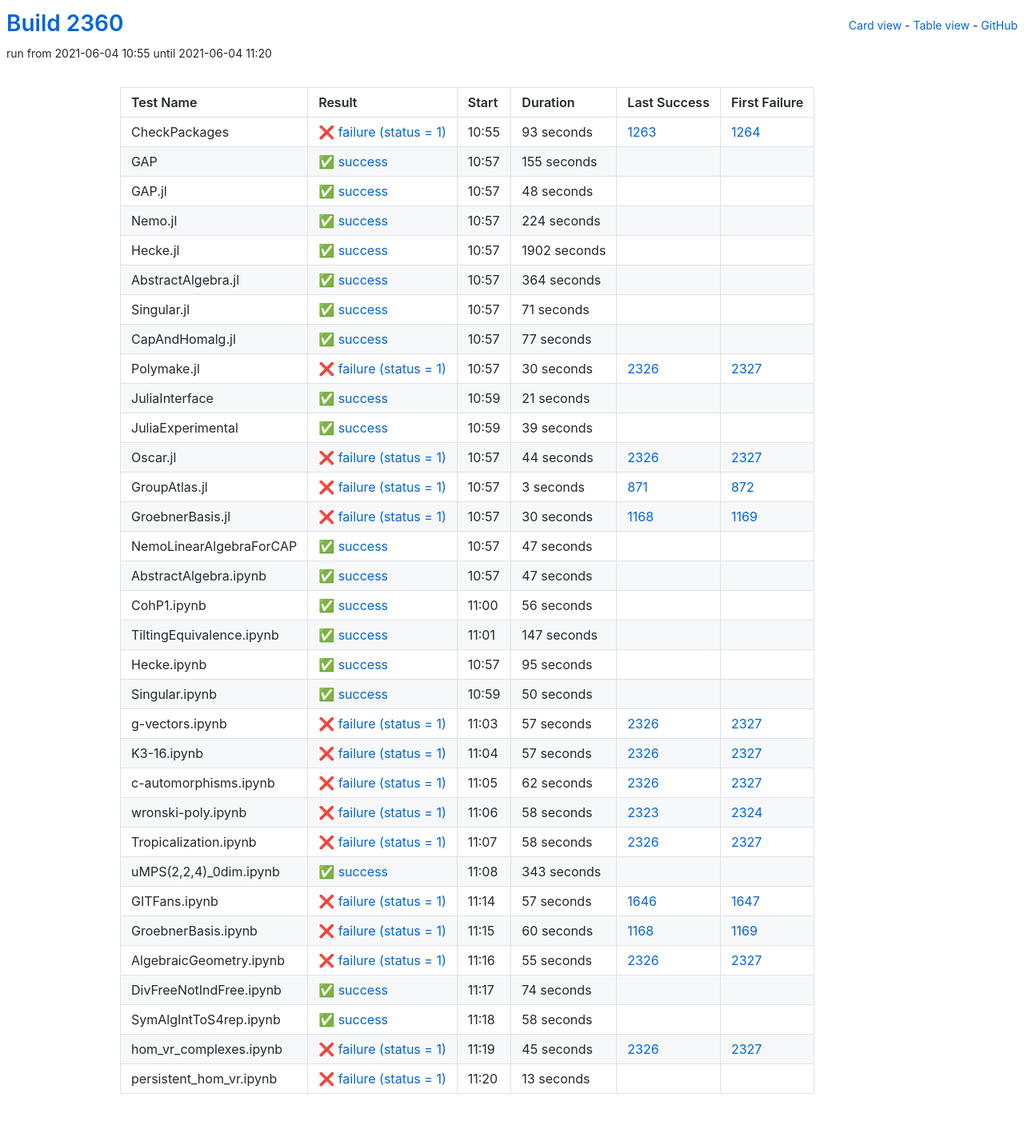
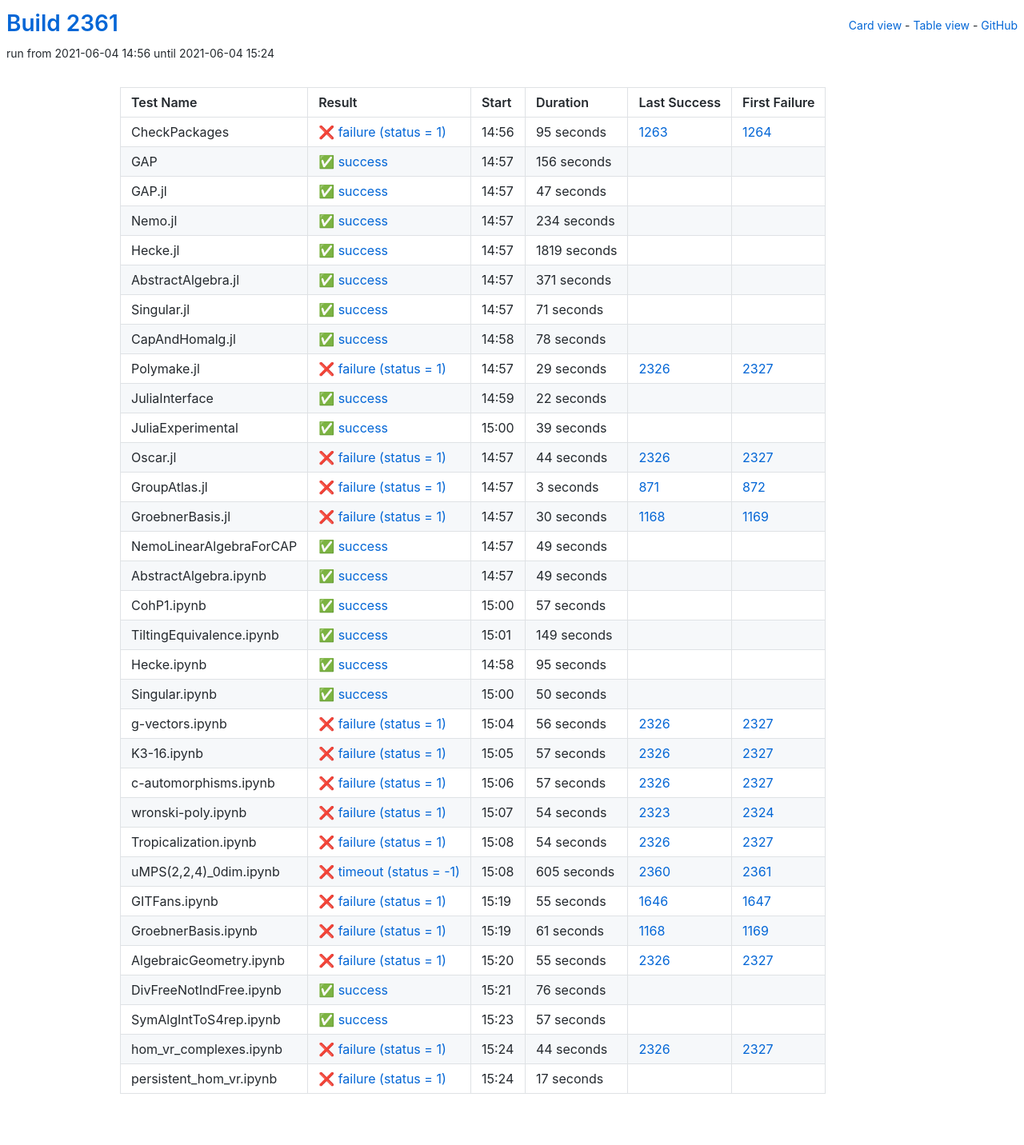
Before and after one commit to oscar-system/oscar-ci-status-stable, a Jekyll site: the page built from table.html, in a window 1280 px wide. Shown: the whole page at 80% size. Built offline with Jekyll 4.4.1, drawn with Linux system fonts in a browser that asks for light colours.

Commit message:
Build #2361

```diff
--- a/_data/ci.yml
+++ b/_data/ci.yml
@@ -1,6 +1,6 @@
 ---
-build: 2360
-build_url: https://oscarci.mathematik.uni-kl.de/job/oscar-stable/2360/
+build: 2361
+build_url: https://oscarci.mathematik.uni-kl.de/job/oscar-stable/2361/
 job: oscar-stable
 organization: oscar-system
 repo: oscar-ci-status-stable
@@ -8,80 +8,80 @@ repourl: https://github.com/oscar-system/oscar-ci-status-stable
 tests:
 - name: CheckPackages
   id: checkpackages
-  log: https://oscarci.mathematik.uni-kl.de/job/oscar-stable/2360/artifact/logs/build-2360/CheckPackages.log
-  start: 2021-06-04 10:55
+  log: https://oscarci.mathematik.uni-kl.de/job/oscar-stable/2361/artifact/logs/build-2361/CheckPackages.log
+  start: 2021-06-04 14:56
   success: false
   exitcode: 1
   status: failure
-  duration: 93
+  duration: 95
   last_success: 1263
   last_success_url: https://oscarci.mathematik.uni-kl.de/job/oscar-stable/1263/
   first_failure: 1264
   first_failure_url: https://oscarci.mathematik.uni-kl.de/job/oscar-stable/1264/
 - name: GAP
   id: gap
-  log: https://oscarci.mathematik.uni-kl.de/job/oscar-stable/2360/artifact/logs/build-2360/GAP.log
-  start: 2021-06-04 10:57
+  log: https://oscarci.mathematik.uni-kl.de/job/oscar-stable/2361/artifact/logs/build-2361/GAP.log
+  start: 2021-06-04 14:57
   success: true
   exitcode: 0
   status: success
-  duration: 155
+  duration: 156
   last_success: false
   last_success_url:
   first_failure: false
   first_failure_url:
 - name: GAP.jl
   id: gap-jl
-  log: https://oscarci.mathematik.uni-kl.de/job/oscar-stable/2360/artifact/logs/build-2360/GAP.jl.log
-  start: 2021-06-04 10:57
+  log: https://oscarci.mathematik.uni-kl.de/job/oscar-stable/2361/artifact/logs/build-2361/GAP.jl.log
+  start: 2021-06-04 14:57
   success: true
   exitcode: 0
   status: success
-  duration: 48
+  duration: 47
   last_success: false
   last_success_url:
   first_failure: false
   first_failure_url:
 - name: Nemo.jl
   id: nemo-jl
-  log: https://oscarci.mathematik.uni-kl.de/job/oscar-stable/2360/artifact/logs/build-2360/Nemo.jl.log
-  start: 2021-06-04 10:57
+  log: https://oscarci.mathematik.uni-kl.de/job/oscar-stable/2361/artifact/logs/build-2361/Nemo.jl.log
+  start: 2021-06-04 14:57
   success: true
   exitcode: 0
   status: success
-  duration: 224
+  duration: 234
   last_success: false
   last_success_url:
   first_failure: false
   first_failure_url:
 - name: Hecke.jl
   id: hecke-jl
-  log: https://oscarci.mathematik.uni-kl.de/job/oscar-stable/2360/artifact/logs/build-2360/Hecke.jl.log
-  start: 2021-06-04 10:57
+  log: https://oscarci.mathematik.uni-kl.de/job/oscar-stable/2361/artifact/logs/build-2361/Hecke.jl.log
+  start: 2021-06-04 14:57
   success: true
   exitcode: 0
   status: success
-  duration: 1902
+  duration: 1819
   last_success: false
   last_success_url:
   first_failure: false
   first_failure_url:
 - name: AbstractAlgebra.jl
   id: abstractalgebra-jl
-  log: https://oscarci.mathematik.uni-kl.de/job/oscar-stable/2360/artifact/logs/build-2360/AbstractAlgebra.jl.log
-  start: 2021-06-04 10:57
+  log: https://oscarci.mathematik.uni-kl.de/job/oscar-stable/2361/artifact/logs/build-2361/AbstractAlgebra.jl.log
+  start: 2021-06-04 14:57
   success: true
   exitcode: 0
   status: success
-  duration: 364
+  duration: 371
   last_success: false
   last_success_url:
   first_failure: false
   first_failure_url:
 - name: Singular.jl
   id: singular-jl
-  log: https://oscarci.mathematik.uni-kl.de/job/oscar-stable/2360/artifact/logs/build-2360/Singular.jl.log
-  start: 2021-06-04 10:57
+  log: https://oscarci.mathematik.uni-kl.de/job/oscar-stable/2361/artifact/logs/build-2361/Singular.jl.log
+  start: 2021-06-04 14:57
   success: true
   exitcode: 0
   status: success
@@ -92,44 +92,44 @@ tests:
   first_failure_url:
 - name: CapAndHomalg.jl
   id: capandhomalg-jl
-  log: https://oscarci.mathematik.uni-kl.de/job/oscar-stable/2360/artifact/logs/build-2360/CapAndHomalg.jl.log
-  start: 2021-06-04 10:57
+  log: https://oscarci.mathematik.uni-kl.de/job/oscar-stable/2361/artifact/logs/build-2361/CapAndHomalg.jl.log
+  start: 2021-06-04 14:58
   success: true
   exitcode: 0
   status: success
-  duration: 77
+  duration: 78
   last_success: false
   last_success_url:
   first_failure: false
   first_failure_url:
 - name: Polymake.jl
   id: polymake-jl
-  log: https://oscarci.mathematik.uni-kl.de/job/oscar-stable/2360/artifact/logs/build-2360/Polymake.jl.log
-  start: 2021-06-04 10:57
+  log: https://oscarci.mathematik.uni-kl.de/job/oscar-stable/2361/artifact/logs/build-2361/Polymake.jl.log
+  start: 2021-06-04 14:57
   success: false
   exitcode: 1
   status: failure
-  duration: 30
+  duration: 29
   last_success: 2326
   last_success_url: https://oscarci.mathematik.uni-kl.de/job/oscar-stable/2326/
   first_failure: 2327
   first_failure_url: https://oscarci.mathematik.uni-kl.de/job/oscar-stable/2327/
 - name: JuliaInterface
   id: juliainterface
-  log: https://oscarci.mathematik.uni-kl.de/job/oscar-stable/2360/artifact/logs/build-2360/JuliaInterface.log
-  start: 2021-06-04 10:59
+  log: https://oscarci.mathematik.uni-kl.de/job/oscar-stable/2361/artifact/logs/build-2361/JuliaInterface.log
+  start: 2021-06-04 14:59
   success: true
   exitcode: 0
   status: success
-  duration: 21
+  duration: 22
   last_success: false
   last_success_url:
   first_failure: false
   first_failure_url:
 - name: JuliaExperimental
   id: juliaexperimental
-  log: https://oscarci.mathematik.uni-kl.de/job/oscar-stable/2360/artifact/logs/build-2360/JuliaExperimental.log
-  start: 2021-06-04 10:59
+  log: https://oscarci.mathematik.uni-kl.de/job/oscar-stable/2361/artifact/logs/build-2361/JuliaExperimental.log
+  start: 2021-06-04 15:00
   success: true
   exitcode: 0
   status: success
@@ -140,8 +140,8 @@ tests:
   first_failure_url:
 - name: Oscar.jl
   id: oscar-jl
-  log: https://oscarci.mathematik.uni-kl.de/job/oscar-stable/2360/artifact/logs/build-2360/Oscar.jl.log
-  start: 2021-06-04 10:57
+  log: https://oscarci.mathematik.uni-kl.de/job/oscar-stable/2361/artifact/logs/build-2361/Oscar.jl.log
+  start: 2021-06-04 14:57
   success: false
   exitcode: 1
   status: failure
@@ -152,8 +152,8 @@ tests:
   first_failure_url: https://oscarci.mathematik.uni-kl.de/job/oscar-stable/2327/
 - name: GroupAtlas.jl
   id: groupatlas-jl
-  log: https://oscarci.mathematik.uni-kl.de/job/oscar-stable/2360/artifact/logs/build-2360/GroupAtlas.jl.log
-  start: 2021-06-04 10:57
+  log: https://oscarci.mathematik.uni-kl.de/job/oscar-stable/2361/artifact/logs/build-2361/GroupAtlas.jl.log
+  start: 2021-06-04 14:57
   success: false
   exitcode: 1
   status: failure
@@ -164,8 +164,8 @@ tests:
   first_failure_url: https://oscarci.mathematik.uni-kl.de/job/oscar-stable/872/
 - name: GroebnerBasis.jl
   id: groebnerbasis-jl
-  log: https://oscarci.mathematik.uni-kl.de/job/oscar-stable/2360/artifact/logs/build-2360/GroebnerBasis.jl.log
-  start: 2021-06-04 10:57
+  log: https://oscarci.mathematik.uni-kl.de/job/oscar-stable/2361/artifact/logs/build-2361/GroebnerBasis.jl.log
+  start: 2021-06-04 14:57
   success: false
   exitcode: 1
   status: failure
@@ -176,56 +176,56 @@ tests:
   first_failure_url: https://oscarci.mathematik.uni-kl.de/job/oscar-stable/1169/
 - name: NemoLinearAlgebraForCAP
   id: nemolinearalgebraforcap
-  log: https://oscarci.mathematik.uni-kl.de/job/oscar-stable/2360/artifact/logs/build-2360/NemoLinearAlgebraForCAP.log
-  start: 2021-06-04 10:57
+  log: https://oscarci.mathematik.uni-kl.de/job/oscar-stable/2361/artifact/logs/build-2361/NemoLinearAlgebraForCAP.log
+  start: 2021-06-04 14:57
   success: true
   exitcode: 0
   status: success
-  duration: 47
+  duration: 49
   last_success: false
   last_success_url:
   first_failure: false
   first_failure_url:
 - name: AbstractAlgebra.ipynb
   id: abstractalgebra-ipynb
-  log: https://oscarci.mathematik.uni-kl.de/job/oscar-stable/2360/artifact/logs/build-2360/AbstractAlgebra.ipynb.log
-  start: 2021-06-04 10:57
+  log: https://oscarci.mathematik.uni-kl.de/job/oscar-stable/2361/artifact/logs/build-2361/AbstractAlgebra.ipynb.log
+  start: 2021-06-04 14:57
   success: true
   exitcode: 0
   status: success
-  duration: 47
+  duration: 49
   last_success: false
   last_success_url:
   first_failure: false
   first_failure_url:
 - name: CohP1.ipynb
   id: cohp1-ipynb
-  log: https://oscarci.mathematik.uni-kl.de/job/oscar-stable/2360/artifact/logs/build-2360/CohP1.ipynb.log
-  start: 2021-06-04 11:00
+  log: https://oscarci.mathematik.uni-kl.de/job/oscar-stable/2361/artifact/logs/build-2361/CohP1.ipynb.log
+  start: 2021-06-04 15:00
   success: true
   exitcode: 0
   status: success
-  duration: 56
+  duration: 57
   last_success: false
   last_success_url:
   first_failure: false
   first_failure_url:
 - name: TiltingEquivalence.ipynb
   id: tiltingequivalence-ipynb
-  log: https://oscarci.mathematik.uni-kl.de/job/oscar-stable/2360/artifact/logs/build-2360/TiltingEquivalence.ipynb.log
-  start: 2021-06-04 11:01
+  log: https://oscarci.mathematik.uni-kl.de/job/oscar-stable/2361/artifact/logs/build-2361/TiltingEquivalence.ipynb.log
+  start: 2021-06-04 15:01
   success: true
   exitcode: 0
   status: success
-  duration: 147
+  duration: 149
   last_success: false
   last_success_url:
   first_failure: false
   first_failure_url:
 - name: Hecke.ipynb
   id: hecke-ipynb
-  log: https://oscarci.mathematik.uni-kl.de/job/oscar-stable/2360/artifact/logs/build-2360/Hecke.ipynb.log
-  start: 2021-06-04 10:57
+  log: https://oscarci.mathematik.uni-kl.de/job/oscar-stable/2361/artifact/logs/build-2361/Hecke.ipynb.log
+  start: 2021-06-04 14:58
   success: true
   exitcode: 0
   status: success
@@ -236,8 +236,8 @@ tests:
   first_failure_url:
 - name: Singular.ipynb
   id: singular-ipynb
-  log: https://oscarci.mathematik.uni-kl.de/job/oscar-stable/2360/artifact/logs/build-2360/Singular.ipynb.log
-  start: 2021-06-04 10:59
+  log: https://oscarci.mathematik.uni-kl.de/job/oscar-stable/2361/artifact/logs/build-2361/Singular.ipynb.log
+  start: 2021-06-04 15:00
   success: true
   exitcode: 0
   status: success
@@ -248,20 +248,20 @@ tests:
   first_failure_url:
 - name: g-vectors.ipynb
   id: g-vectors-ipynb
-  log: https://oscarci.mathematik.uni-kl.de/job/oscar-stable/2360/artifact/logs/build-2360/g-vectors.ipynb.log
-  start: 2021-06-04 11:03
+  log: https://oscarci.mathematik.uni-kl.de/job/oscar-stable/2361/artifact/logs/build-2361/g-vectors.ipynb.log
+  start: 2021-06-04 15:04
   success: false
   exitcode: 1
   status: failure
-  duration: 57
+  duration: 56
   last_success: 2326
   last_success_url: https://oscarci.mathematik.uni-kl.de/job/oscar-stable/2326/
   first_failure: 2327
   first_failure_url: https://oscarci.mathematik.uni-kl.de/job/oscar-stable/2327/
 - name: K3-16.ipynb
   id: k3-16-ipynb
-  log: https://oscarci.mathematik.uni-kl.de/job/oscar-stable/2360/artifact/logs/build-2360/K3-16.ipynb.log
-  start: 2021-06-04 11:04
+  log: https://oscarci.mathematik.uni-kl.de/job/oscar-stable/2361/artifact/logs/build-2361/K3-16.ipynb.log
+  start: 2021-06-04 15:05
   success: false
   exitcode: 1
   status: failure
@@ -272,80 +272,80 @@ tests:
   first_failure_url: https://oscarci.mathematik.uni-kl.de/job/oscar-stable/2327/
 - name: c-automorphisms.ipynb
   id: c-automorphisms-ipynb
-  log: https://oscarci.mathematik.uni-kl.de/job/oscar-stable/2360/artifact/logs/build-2360/c-automorphisms.ipynb.log
-  start: 2021-06-04 11:05
+  log: https://oscarci.mathematik.uni-kl.de/job/oscar-stable/2361/artifact/logs/build-2361/c-automorphisms.ipynb.log
+  start: 2021-06-04 15:06
   success: false
   exitcode: 1
   status: failure
-  duration: 62
+  duration: 57
   last_success: 2326
   last_success_url: https://oscarci.mathematik.uni-kl.de/job/oscar-stable/2326/
   first_failure: 2327
   first_failure_url: https://oscarci.mathematik.uni-kl.de/job/oscar-stable/2327/
 - name: wronski-poly.ipynb
   id: wronski-poly-ipynb
-  log: https://oscarci.mathematik.uni-kl.de/job/oscar-stable/2360/artifact/logs/build-2360/wronski-poly.ipynb.log
-  start: 2021-06-04 11:06
+  log: https://oscarci.mathematik.uni-kl.de/job/oscar-stable/2361/artifact/logs/build-2361/wronski-poly.ipynb.log
+  start: 2021-06-04 15:07
   success: false
   exitcode: 1
   status: failure
-  duration: 58
+  duration: 54
   last_success: 2323
   last_success_url: https://oscarci.mathematik.uni-kl.de/job/oscar-stable/2323/
   first_failure: 2324
   first_failure_url: https://oscarci.mathematik.uni-kl.de/job/oscar-stable/2324/
 - name: Tropicalization.ipynb
   id: tropicalization-ipynb
-  log: https://oscarci.mathematik.uni-kl.de/job/oscar-stable/2360/artifact/logs/build-2360/Tropicalization.ipynb.log
-  start: 2021-06-04 11:07
+  log: https://oscarci.mathematik.uni-kl.de/job/oscar-stable/2361/artifact/logs/build-2361/Tropicalization.ipynb.log
+  start: 2021-06-04 15:08
   success: false
   exitcode: 1
   status: failure
-  duration: 58
+  duration: 54
   last_success: 2326
   last_success_url: https://oscarci.mathematik.uni-kl.de/job/oscar-stable/2326/
   first_failure: 2327
   first_failure_url: https://oscarci.mathematik.uni-kl.de/job/oscar-stable/2327/
 - name: uMPS(2,2,4)_0dim.ipynb
   id: umps-2-2-4-0dim-ipynb
-  log: https://oscarci.mathematik.uni-kl.de/job/oscar-stable/2360/artifact/logs/build-2360/uMPS-2-2-4-_0dim.ipynb.log
-  start: 2021-06-04 11:08
-  success: true
-  exitcode: 0
-  status: success
-  duration: 343
-  last_success: false
-  last_success_url:
-  first_failure: false
-  first_failure_url:
+  log: https://oscarci.mathematik.uni-kl.de/job/oscar-stable/2361/artifact/logs/build-2361/uMPS-2-2-4-_0dim.ipynb.log
+  start: 2021-06-04 15:08
+  success: false
+  exitcode: -1
+  status: timeout
+  duration: 605
+  last_success: 2360
+  last_success_url: https://oscarci.mathematik.uni-kl.de/job/oscar-stable/2360/
+  first_failure: 2361
+  first_failure_url: https://oscarci.mathematik.uni-kl.de/job/oscar-stable/2361/
 - name: GITFans.ipynb
   id: gitfans-ipynb
-  log: https://oscarci.mathematik.uni-kl.de/job/oscar-stable/2360/artifact/logs/build-2360/GITFans.ipynb.log
-  start: 2021-06-04 11:14
+  log: https://oscarci.mathematik.uni-kl.de/job/oscar-stable/2361/artifact/logs/build-2361/GITFans.ipynb.log
+  start: 2021-06-04 15:19
   success: false
   exitcode: 1
   status: failure
-  duration: 57
+  duration: 55
   last_success: 1646
   last_success_url: https://oscarci.mathematik.uni-kl.de/job/oscar-stable/1646/
   first_failure: 1647
   first_failure_url: https://oscarci.mathematik.uni-kl.de/job/oscar-stable/1647/
 - name: GroebnerBasis.ipynb
   id: groebnerbasis-ipynb
-  log: https://oscarci.mathematik.uni-kl.de/job/oscar-stable/2360/artifact/logs/build-2360/GroebnerBasis.ipynb.log
-  start: 2021-06-04 11:15
+  log: https://oscarci.mathematik.uni-kl.de/job/oscar-stable/2361/artifact/logs/build-2361/GroebnerBasis.ipynb.log
+  start: 2021-06-04 15:19
   success: false
   exitcode: 1
   status: failure
-  duration: 60
+  duration: 61
   last_success: 1168
   last_success_url: https://oscarci.mathematik.uni-kl.de/job/oscar-stable/1168/
   first_failure: 1169
   first_failure_url: https://oscarci.mathematik.uni-kl.de/job/oscar-stable/1169/
 - name: AlgebraicGeometry.ipynb
   id: algebraicgeometry-ipynb
-  log: https://oscarci.mathematik.uni-kl.de/job/oscar-stable/2360/artifact/logs/build-2360/AlgebraicGeometry.ipynb.log
-  start: 2021-06-04 11:16
+  log: https://oscarci.mathematik.uni-kl.de/job/oscar-stable/2361/artifact/logs/build-2361/AlgebraicGeometry.ipynb.log
+  start: 2021-06-04 15:20
   success: false
   exitcode: 1
   status: failure
@@ -356,48 +356,48 @@ tests:
   first_failure_url: https://oscarci.mathematik.uni-kl.de/job/oscar-stable/2327/
 - name: DivFreeNotIndFree.ipynb
   id: divfreenotindfree-ipynb
-  log: https://oscarci.mathematik.uni-kl.de/job/oscar-stable/2360/artifact/logs/build-2360/DivFreeNotIndFree.ipynb.log
-  start: 2021-06-04 11:17
+  log: https://oscarci.mathematik.uni-kl.de/job/oscar-stable/2361/artifact/logs/build-2361/DivFreeNotIndFree.ipynb.log
+  start: 2021-06-04 15:21
   success: true
   exitcode: 0
   status: success
-  duration: 74
+  duration: 76
   last_success: false
   last_success_url:
   first_failure: false
   first_failure_url:
 - name: SymAlgIntToS4rep.ipynb
   id: symalginttos4rep-ipynb
-  log: https://oscarci.mathematik.uni-kl.de/job/oscar-stable/2360/artifact/logs/build-2360/SymAlgIntToS4rep.ipynb.log
-  start: 2021-06-04 11:18
+  log: https://oscarci.mathematik.uni-kl.de/job/oscar-stable/2361/artifact/logs/build-2361/SymAlgIntToS4rep.ipynb.log
+  start: 2021-06-04 15:23
   success: true
   exitcode: 0
   status: success
-  duration: 58
+  duration: 57
   last_success: false
   last_success_url:
   first_failure: false
   first_failure_url:
 - name: hom_vr_complexes.ipynb
   id: hom-vr-complexes-ipynb
-  log: https://oscarci.mathematik.uni-kl.de/job/oscar-stable/2360/artifact/logs/build-2360/hom_vr_complexes.ipynb.log
-  start: 2021-06-04 11:19
+  log: https://oscarci.mathematik.uni-kl.de/job/oscar-stable/2361/artifact/logs/build-2361/hom_vr_complexes.ipynb.log
+  start: 2021-06-04 15:24
   success: false
   exitcode: 1
   status: failure
-  duration: 45
+  duration: 44
   last_success: 2326
   last_success_url: https://oscarci.mathematik.uni-kl.de/job/oscar-stable/2326/
   first_failure: 2327
   first_failure_url: https://oscarci.mathematik.uni-kl.de/job/oscar-stable/2327/
 - name: persistent_hom_vr.ipynb
   id: persistent-hom-vr-ipynb
-  log: https://oscarci.mathematik.uni-kl.de/job/oscar-stable/2360/artifact/logs/build-2360/persistent_hom_vr.ipynb.log
-  start: 2021-06-04 11:20
+  log: https://oscarci.mathematik.uni-kl.de/job/oscar-stable/2361/artifact/logs/build-2361/persistent_hom_vr.ipynb.log
+  start: 2021-06-04 15:24
   success: false
   exitcode: 1
   status: failure
-  duration: 13
+  duration: 17
   last_success: false
   last_success_url:
   first_failure: false
```
Also changed, not shown: README.md.
